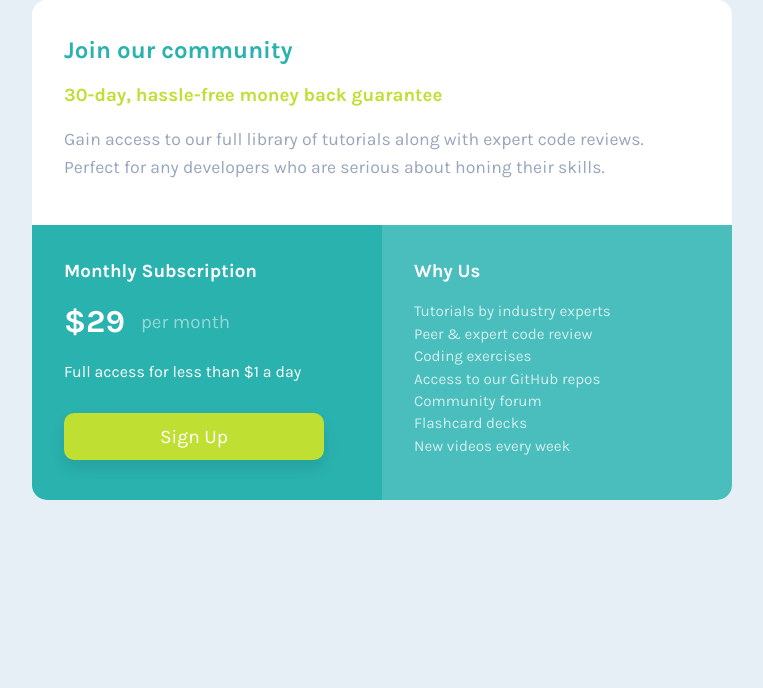
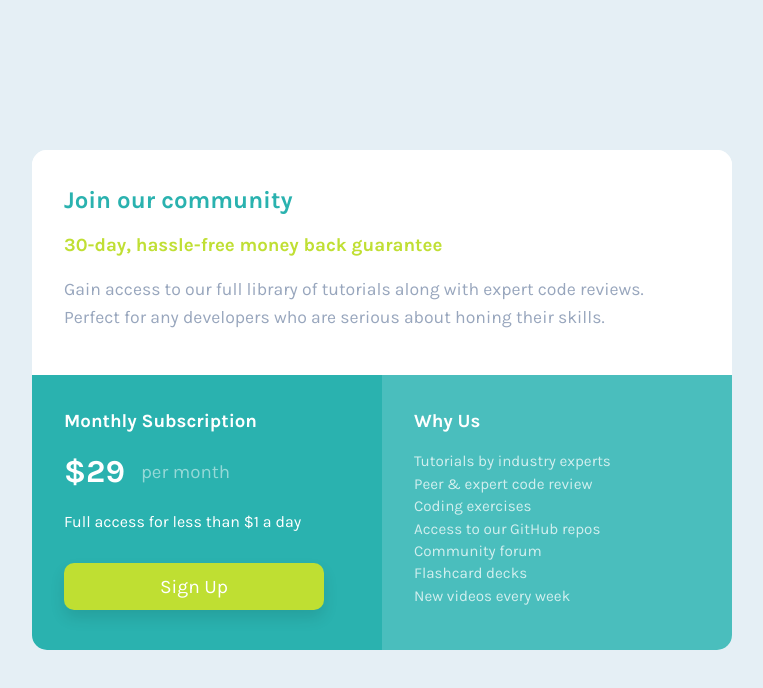
Before and after one commit to Jack-LP/Price-grid, a plain HTML site: page index.html in a window 1280 px wide. Shown: the whole page, without its empty margins (258-1021 px from the left). Drawn offline with Linux system fonts and the light colour scheme.

Commit message:
centred content

```diff
--- a/index.html
+++ b/index.html
@@ -7,7 +7,7 @@
   <link rel="icon" type="image/png" sizes="32x32" href="./images/favicon-32x32.png">
   <link rel="stylesheet" href="main.css">
 
-  <title>Frontend Mentor | Single Price Grid Component</title>
+  <title>Single Price Grid Component</title>
 
 </head>
 <body>
--- a/main.css
+++ b/main.css
@@ -12,6 +12,10 @@ body{
     background-color: var(--lightGray);
     margin: 0;
     height: 100vh;
+    width: 100vw;
+    display: flex;
+    justify-content: center;
+    align-items: center;
 }
 
 .container{
```
